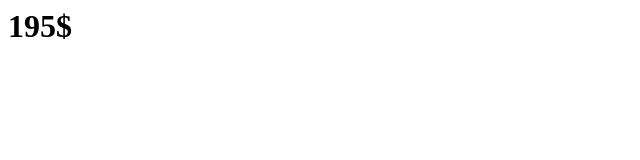
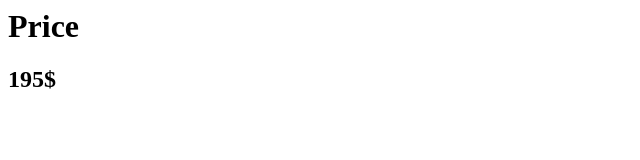
Before and after one commit to IISniper/Hosting, a plain HTML site: page index.html in a window 1280 px wide. Shown: the whole page, without its empty margins (0-640 px from the left). Drawn offline with Linux system fonts and the light colour scheme.

Commit message:
Update index.html

```diff
--- a/index.html
+++ b/index.html
@@ -3,6 +3,7 @@
 <title>Hi</title>
 </head>
 <body>
-<h1 id="Text">195$</h1>
+<h1>Price</h1>
+<h2 id="Text">195$</h2>
 </body>
 </html>
```
